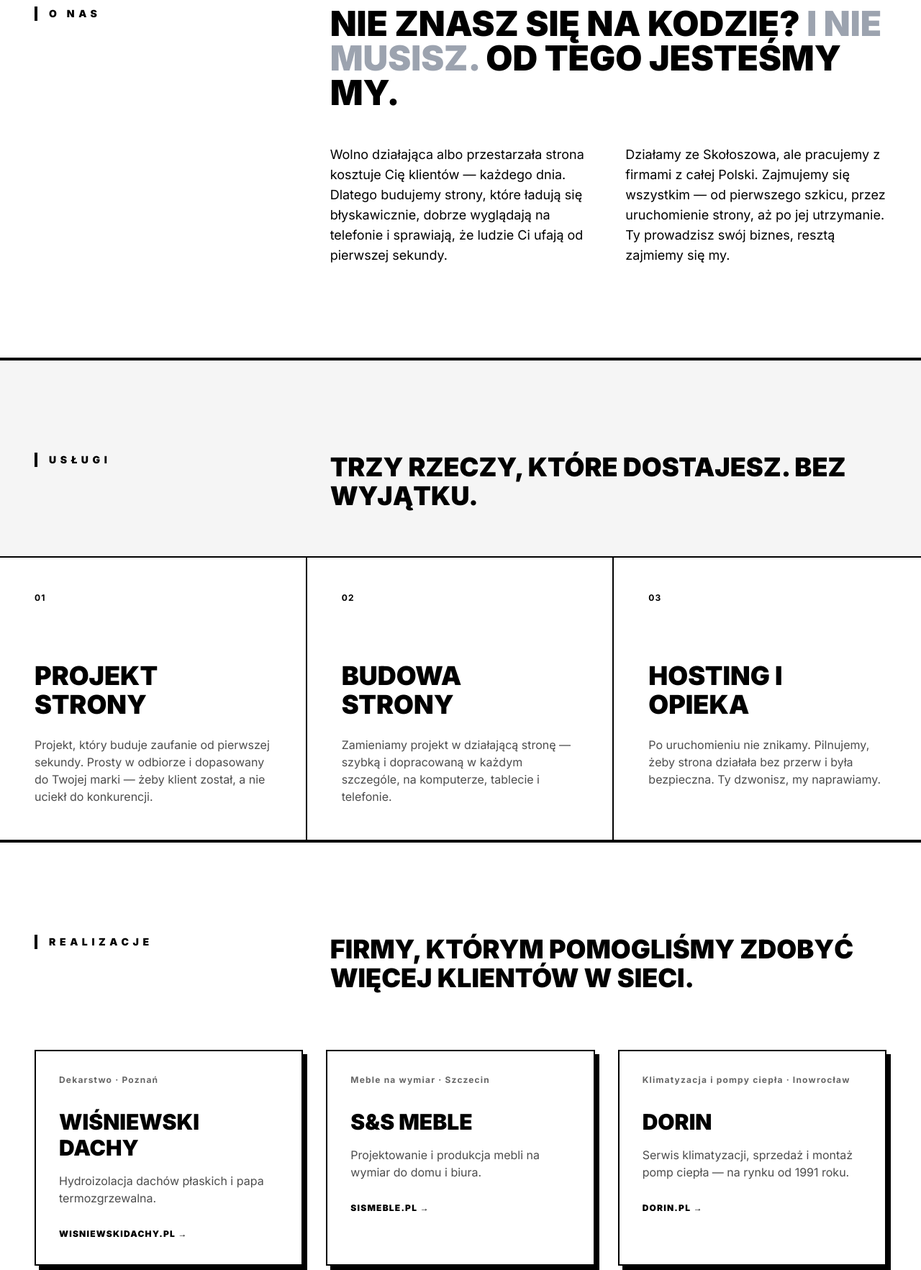
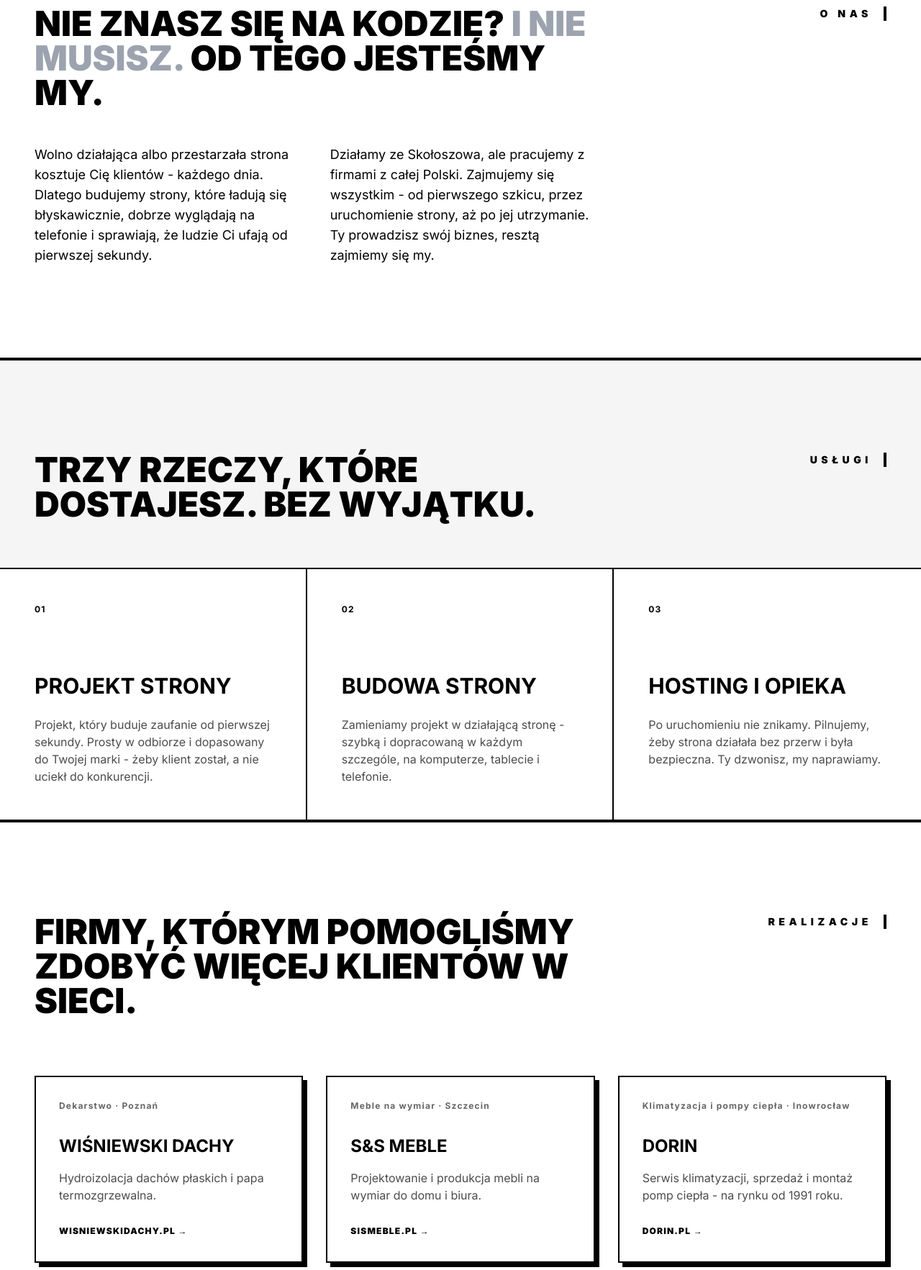
Before and after one commit to sdcautomations/company-website, a plain HTML site: page index.html in a window 1280 px wide. Shown: the part 1063-2828 px from the top of the page at 72% size. Drawn offline with nearby package versions, Linux system fonts and the light colour scheme.

Commit message:
Refactor layout and styling in index.html for improved readability and structure

```diff
--- a/index.html
+++ b/index.html
@@ -159,16 +159,9 @@
       class="scroll-margin py-20 md:py-32 px-6 md:px-12 bg-white"
     >
       <div class="grid grid-cols-1 md:grid-cols-12 gap-12">
-        <div class="md:col-span-4" data-aos="fade-right">
-          <h2
-            class="text-xs md:text-sm font-black uppercase tracking-[0.4em] mb-8 border-l-4 border-black pl-4"
-          >
-            O nas
-          </h2>
-        </div>
-        <div class="md:col-span-8" data-aos="fade-up">
+        <div class="md:col-span-8" data-aos="fade-right">
           <p
-            class="text-2xl md:text-5xl font-black leading-tight mb-12 uppercase"
+            class="text-3xl md:text-5xl font-black leading-tight mb-12 uppercase"
           >
             Nie znasz się na kodzie?
             <span class="text-gray-400">I nie musisz.</span> Od tego jesteśmy my.
@@ -177,18 +170,25 @@
             class="grid grid-cols-1 md:grid-cols-2 gap-8 md:gap-12 text-base md:text-lg"
           >
             <p>
-              Wolno działająca albo przestarzała strona kosztuje Cię klientów —
+              Wolno działająca albo przestarzała strona kosztuje Cię klientów -
               każdego dnia. Dlatego budujemy strony, które ładują się
               błyskawicznie, dobrze wyglądają na telefonie i sprawiają, że
               ludzie Ci ufają od pierwszej sekundy.
             </p>
             <p>
               Działamy ze Skołoszowa, ale pracujemy z firmami z całej Polski.
-              Zajmujemy się wszystkim — od pierwszego szkicu, przez uruchomienie
+              Zajmujemy się wszystkim - od pierwszego szkicu, przez uruchomienie
               strony, aż po jej utrzymanie. Ty prowadzisz swój biznes, resztą
               zajmiemy się my.
             </p>
           </div>
+        </div>
+        <div class="md:col-span-4 md:text-right" data-aos="fade-left">
+          <h2
+            class="text-xs md:text-sm font-black uppercase tracking-[0.4em] mb-8 border-l-4 md:border-l-0 md:border-r-4 border-black pl-4 md:pl-0 md:pr-4"
+          >
+            O nas
+          </h2>
         </div>
       </div>
     </section>
@@ -196,17 +196,17 @@
     <section id="services" class="scroll-margin border-t-4 border-black bg-neutral-100">
       <div class="px-6 md:px-12 pt-20 md:pt-32 pb-12 md:pb-16">
         <div class="grid grid-cols-1 md:grid-cols-12 gap-12">
-          <div class="md:col-span-4" data-aos="fade-right">
+          <div class="md:col-span-8" data-aos="fade-right">
+            <p class="text-3xl md:text-5xl font-black leading-tight uppercase">
+              Trzy rzeczy, które dostajesz. Bez wyjątku.
+            </p>
+          </div>
+          <div class="md:col-span-4 md:text-right" data-aos="fade-left">
             <h2
-              class="text-xs md:text-sm font-black uppercase tracking-[0.4em] border-l-4 border-black pl-4"
+              class="text-xs md:text-sm font-black uppercase tracking-[0.4em] border-l-4 md:border-l-0 md:border-r-4 border-black pl-4 md:pl-0 md:pr-4"
             >
               Usługi
             </h2>
-          </div>
-          <div class="md:col-span-8" data-aos="fade-up">
-            <p class="text-2xl md:text-4xl font-black leading-tight uppercase">
-              Trzy rzeczy, które dostajesz. Bez wyjątku.
-            </p>
           </div>
         </div>
       </div>
@@ -218,12 +218,12 @@
           <div class="text-xs font-bold mb-12 md:mb-20 tracking-widest">
             01
           </div>
-          <h3 class="text-3xl md:text-4xl font-black uppercase mb-6">
+          <h3 class="text-2xl md:text-3xl font-bold uppercase mb-6">
             Projekt strony
           </h3>
           <p class="opacity-70 text-sm md:text-base">
             Projekt, który buduje zaufanie od pierwszej sekundy. Prosty w
-            odbiorze i dopasowany do Twojej marki — żeby klient został, a nie
+            odbiorze i dopasowany do Twojej marki - żeby klient został, a nie
             uciekł do konkurencji.
           </p>
         </div>
@@ -235,11 +235,11 @@
           <div class="text-xs font-bold mb-12 md:mb-20 tracking-widest">
             02
           </div>
-          <h3 class="text-3xl md:text-4xl font-black uppercase mb-6">
+          <h3 class="text-2xl md:text-3xl font-bold uppercase mb-6">
             Budowa strony
           </h3>
           <p class="opacity-70 text-sm md:text-base">
-            Zamieniamy projekt w działającą stronę — szybką i dopracowaną w
+            Zamieniamy projekt w działającą stronę - szybką i dopracowaną w
             każdym szczególe, na komputerze, tablecie i telefonie.
           </p>
         </div>
@@ -251,7 +251,7 @@
           <div class="text-xs font-bold mb-12 md:mb-20 tracking-widest">
             03
           </div>
-          <h3 class="text-3xl md:text-4xl font-black uppercase mb-6">
+          <h3 class="text-2xl md:text-3xl font-bold uppercase mb-6">
             Hosting i opieka
           </h3>
           <p class="opacity-70 text-sm md:text-base">
@@ -264,17 +264,17 @@
 
     <section id="realizacje" class="scroll-margin border-t-4 border-black bg-white py-20 md:py-32 px-6 md:px-12">
       <div class="grid grid-cols-1 md:grid-cols-12 gap-12 mb-16 md:mb-20">
-        <div class="md:col-span-4" data-aos="fade-right">
+        <div class="md:col-span-8" data-aos="fade-right">
+          <p class="text-3xl md:text-5xl font-black leading-tight uppercase">
+            Firmy, którym pomogliśmy zdobyć więcej klientów w sieci.
+          </p>
+        </div>
+        <div class="md:col-span-4 md:text-right" data-aos="fade-left">
           <h2
-            class="text-xs md:text-sm font-black uppercase tracking-[0.4em] border-l-4 border-black pl-4"
+            class="text-xs md:text-sm font-black uppercase tracking-[0.4em] border-l-4 md:border-l-0 md:border-r-4 border-black pl-4 md:pl-0 md:pr-4"
           >
             Realizacje
           </h2>
-        </div>
-        <div class="md:col-span-8" data-aos="fade-up">
-          <p class="text-2xl md:text-4xl font-black leading-tight uppercase">
-            Firmy, którym pomogliśmy zdobyć więcej klientów w sieci.
-          </p>
         </div>
       </div>
       <div class="grid grid-cols-1 md:grid-cols-3 gap-6 md:gap-8">
@@ -288,7 +288,7 @@
           <div class="text-xs font-bold mb-8 tracking-widest opacity-60 group-hover:opacity-100">
             Dekarstwo · Poznań
           </div>
-          <h3 class="text-2xl md:text-3xl font-black uppercase mb-4">
+          <h3 class="text-xl md:text-2xl font-bold uppercase mb-4">
             Wiśniewski Dachy
           </h3>
           <p class="opacity-70 text-sm md:text-base mb-6">
@@ -309,7 +309,7 @@
           <div class="text-xs font-bold mb-8 tracking-widest opacity-60 group-hover:opacity-100">
             Meble na wymiar · Szczecin
           </div>
-          <h3 class="text-2xl md:text-3xl font-black uppercase mb-4">
+          <h3 class="text-xl md:text-2xl font-bold uppercase mb-4">
             S&amp;S Meble
           </h3>
           <p class="opacity-70 text-sm md:text-base mb-6">
@@ -330,11 +330,11 @@
           <div class="text-xs font-bold mb-8 tracking-widest opacity-60 group-hover:opacity-100">
             Klimatyzacja i pompy ciepła · Inowrocław
           </div>
-          <h3 class="text-2xl md:text-3xl font-black uppercase mb-4">
+          <h3 class="text-xl md:text-2xl font-bold uppercase mb-4">
             Dorin
           </h3>
           <p class="opacity-70 text-sm md:text-base mb-6">
-            Serwis klimatyzacji, sprzedaż i montaż pomp ciepła — na rynku od 1991 roku.
+            Serwis klimatyzacji, sprzedaż i montaż pomp ciepła - na rynku od 1991 roku.
           </p>
           <span class="text-xs font-black uppercase tracking-widest"
             >dorin.pl →</span
@@ -350,7 +350,7 @@
           <div class="text-xs font-bold mb-8 tracking-widest opacity-60 group-hover:opacity-100">
             Klimatyzacja i ogrzewanie
           </div>
-          <h3 class="text-2xl md:text-3xl font-black uppercase mb-4">
+          <h3 class="text-xl md:text-2xl font-bold uppercase mb-4">
             BENE
           </h3>
           <p class="opacity-70 text-sm md:text-base mb-6">
@@ -371,7 +371,7 @@
           <div class="text-xs font-bold mb-8 tracking-widest opacity-60 group-hover:opacity-100">
             Dekarstwo · Budowa Domów · Elewacje
           </div>
-          <h3 class="text-2xl md:text-3xl font-black uppercase mb-4">
+          <h3 class="text-xl md:text-2xl font-bold uppercase mb-4">
             PF Dachy
           </h3>
           <p class="opacity-70 text-sm md:text-base mb-6">
@@ -392,7 +392,7 @@
           <div class="text-xs font-bold mb-8 tracking-widest opacity-60 group-hover:opacity-100">
             Dekarstwo i elewacje
           </div>
-          <h3 class="text-2xl md:text-3xl font-black uppercase mb-4">
+          <h3 class="text-xl md:text-2xl font-bold uppercase mb-4">
             Petermayster
           </h3>
           <p class="opacity-70 text-sm md:text-base mb-6">
@@ -419,7 +419,7 @@
           class="flex flex-col md:flex-row gap-6 md:gap-12 items-start"
           data-aos="fade-left"
         >
-          <span class="text-6xl md:text-8xl font-black opacity-20 leading-none"
+          <span class="text-4xl md:text-6xl font-black opacity-20 leading-none"
             >01</span
           >
           <div>
@@ -437,7 +437,7 @@
           data-aos="fade-left"
           data-aos-delay="100"
         >
-          <span class="text-6xl md:text-8xl font-black opacity-20 leading-none"
+          <span class="text-4xl md:text-6xl font-black opacity-20 leading-none"
             >02</span
           >
           <div>
@@ -455,7 +455,7 @@
           data-aos="fade-left"
           data-aos-delay="200"
         >
-          <span class="text-6xl md:text-8xl font-black opacity-20 leading-none"
+          <span class="text-4xl md:text-6xl font-black opacity-20 leading-none"
             >03</span
           >
           <div>
```
